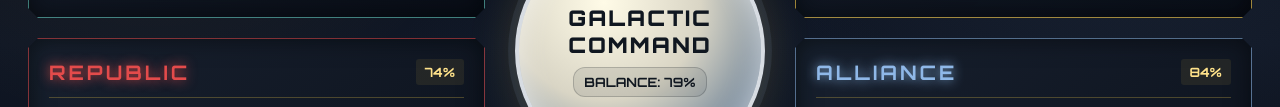
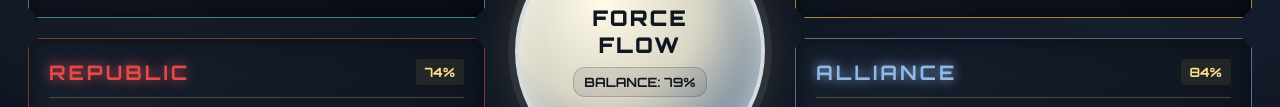
Before and after one commit to krollaj/cis110-project, a plain HTML site: page index.html in a window 1280 px wide. Shown: the part 379-486 px from the top of the page. Drawn offline with Linux system fonts and the light colour scheme.

Commit message:
Update index.html

```diff
--- a/index.html
+++ b/index.html
@@ -228,7 +228,7 @@
 
     <aside class="center-column" aria-label="Overall life balance">
       <div class="compass-ring" aria-label="Balance compass"><span class="compass-label n">N</span><span class="compass-label s">S</span><span class="compass-label e">E</span><span class="compass-label w">W</span><div class="compass-needle" id="compass-needle"></div></div>
-      <div class="core-medallion"><h1>GALACTIC<br>COMMAND</h1><div class="alignment-readout" id="overall-score" aria-live="polite">BALANCE: 79%</div></div>
+      <div class="core-medallion"><h1>FORCE<br>FLOW</h1><div class="alignment-readout" id="overall-score" aria-live="polite">BALANCE: 79%</div></div>
       <div class="life-alignment-bar"><div class="alignment-icons" aria-hidden="true">✦ ❖ ☀ ♥</div><button class="reset-btn" id="reset-btn" type="button">RESET SYSTEMS</button><div class="status-line" id="save-status" aria-live="polite">SYSTEM DATA SAVED LOCALLY.</div></div>
     </aside>
   </main>
```
